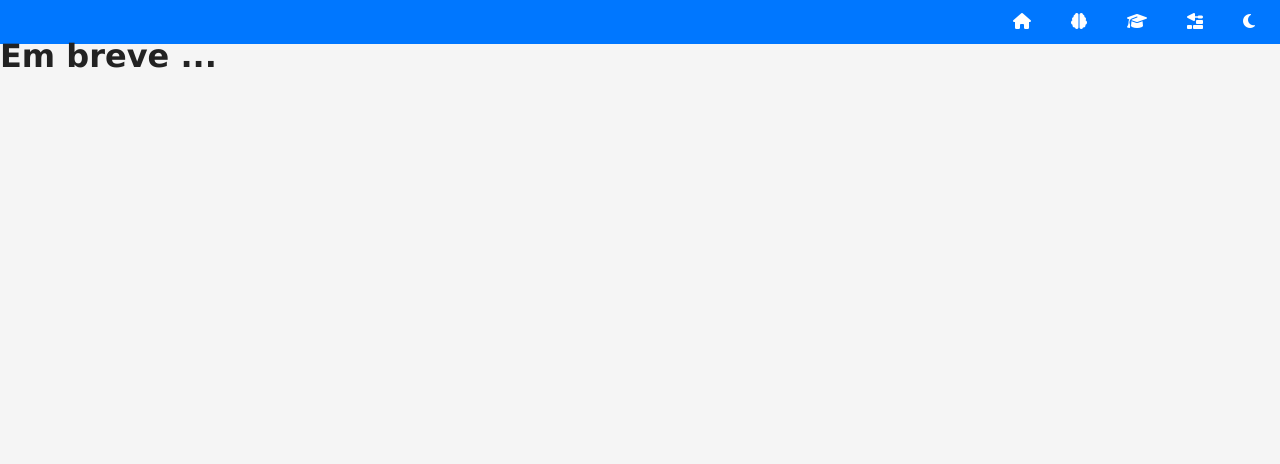
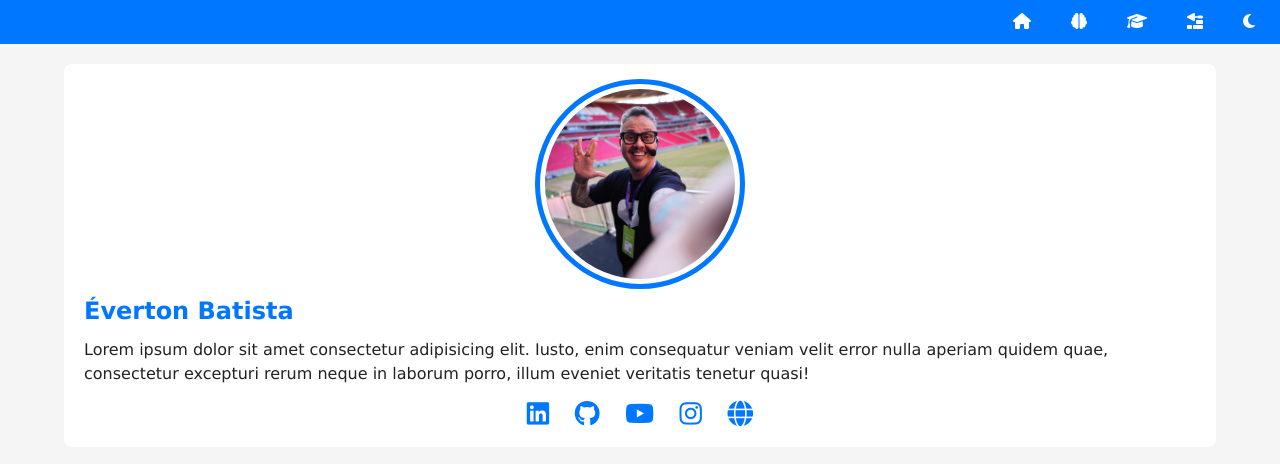
Before and after one commit to Everton951/projeto-portfolio, a plain HTML site: page index.html in a window 1280 px wide. Drawn offline with Linux system fonts and the light colour scheme.

Commit message:
atualizando

```diff
--- a/estilos/style.css
+++ b/estilos/style.css
@@ -50,3 +50,54 @@ nav#menu a:hover{
   background-color: var(--destaque-inverso);
   color: var(--destaque);
 }
+
+main {
+  display: grid;
+  grid-template-columns: auto 90vw auto; /* Dividindo em 3 colunas */
+  gap: 20px;
+  margin-top: 20px;
+}
+
+section#ficha{
+  background-color: var(--fundo-card);
+  padding: 20px;
+  border-radius: 8px;
+  grid-column: 2; /* Colocando na coluna 2 */
+}
+
+section#ficha img.foto{
+  width: 200px;
+  aspect-ratio: 1/1;
+  object-fit: cover;
+  overflow: hidden;
+  border-radius: 50%; /* Deixa a imagem arredondada */
+  border: 5px solid var(--fundo-card);
+  outline: 5px solid var(--destaque);
+  display: block; /* Para Centralizar */
+  margin: auto;
+  margin-bottom: 15px;
+}
+
+section#ficha h1{
+  color: var(--destaque);
+  margin: 15px 0;
+  font-size: 1.5em;
+  text-align: left;
+}
+
+div#social{
+  display: flex;
+  justify-content: center;
+  align-items: center;
+  font-size: 1.6em;
+  gap: 1em;
+  margin-top: 15px;
+}
+
+div#social a{
+  color: var(--destaque);
+}
+
+div#social a:hover{
+  color: var(--destaque-inverso);
+}
--- a/index.html
+++ b/index.html
@@ -6,7 +6,7 @@
     <title>Portfólio Éverton Batista</title>
     <link rel="stylesheet" href="estilos/style.css">
     <link rel="shortcut icon" href="favicon.svg" type="image/svg">
-    <script src="https://kit.fontawesome.com/ff18b8c7cb.js" crossorigin="anonymous"></script>
+    <script src="https://kit.fontawesome.com/ff18b8c7cb.js" crossorigin="anonymous"></script> <!-- Esse script peguei de um site FONT AWESOME -->
 </head>
 <body>
     <header>
@@ -22,7 +22,22 @@
     </header>
 
     <main>
-        <h1>Em breve ...</h1>
+        <section id="ficha">
+            <img src="imagens/guanabara-perfil.jpg" alt="" class="foto">
+            <h1>Éverton Batista</h1>
+            <p>Lorem ipsum dolor sit amet consectetur adipisicing elit. Iusto, enim consequatur veniam velit error nulla aperiam quidem quae, consectetur excepturi rerum neque in laborum porro, illum eveniet veritatis tenetur quasi!</p>
+            <div id="social">
+                <a href="#" target="_blank"><i class="fa-brands fa-linkedin"></i></a>
+                <a href="#" target="_blank"><i class="fa-brands fa-github"></i></a>
+                <a href="#" target="_blank"><i class="fa-brands fa-youtube"></i></a>
+                <a href="#" target="_blank"><i class="fa-brands fa-instagram"></i></a>
+                <a href="#" target="_blank"><i class="fa-solid fa-globe"></i></a> <!-- Site -->
+            </div>
+        </section>
+
+        <section id="detalhes">
+
+        </section>
     </main>
 
     <footer>
```
